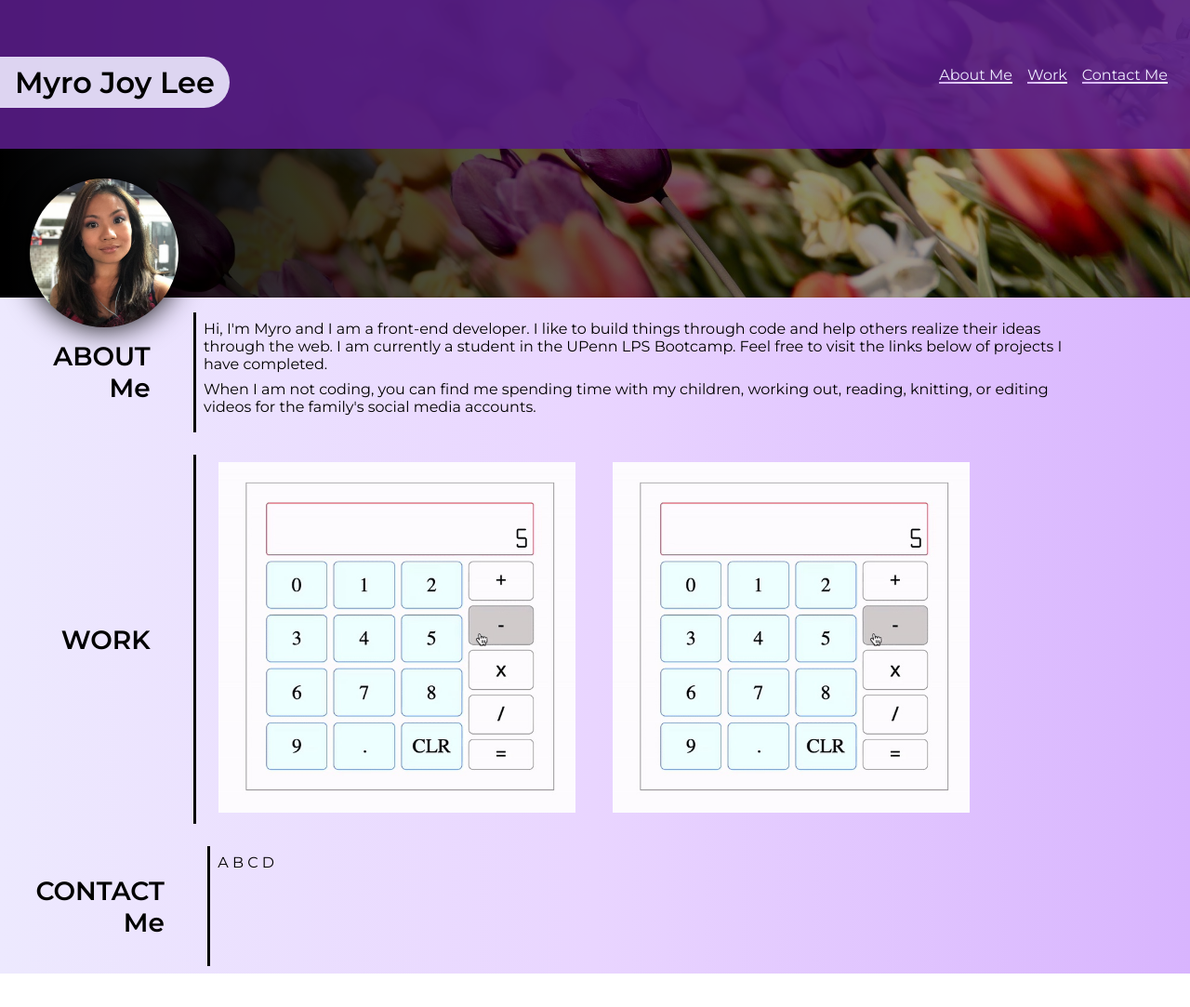
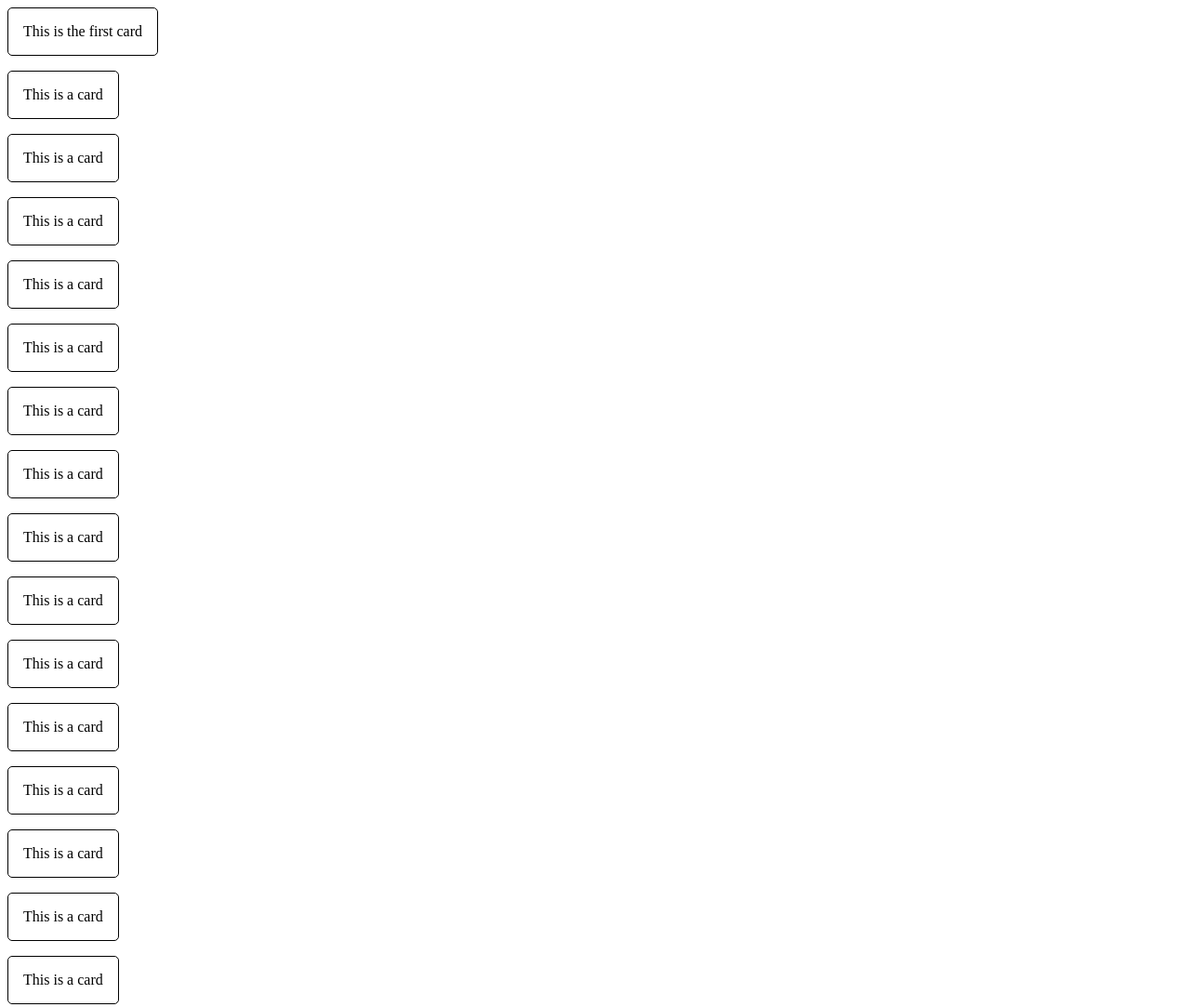
Before and after one commit to myrojoylee/portfolio-site-module-challenge-two, a plain HTML site: page index.html in a window 1280 px wide. Shown: the top 1083 px of the page at 93% size. Before the commit the page ends 1047 px from the top, so only its background shows below. Drawn offline with Linux system fonts and the light colour scheme.

Commit message:
minor changes

```diff
--- a/assets/css/style.css
+++ b/assets/css/style.css
@@ -1,211 +1,20 @@
-* {
-  margin: 0;
-  padding: 0;
-  box-sizing: border-box;
-  border: none;
-  font-size: 16px;
+.card-container {
+  display: flex;
+  flex-direction: column;
+  align-items: flex-start;
+  gap: 1rem;
+}
+.card {
+  padding: 1rem;
+  border-radius: 5px;
+  border: 1px solid black;
+  max-width: fit-content;
+  transform: translateX(100px);
+  opacity: 0;
+  transition: all 150ms ease;
 }
 
-body {
-  font-family: "Montserrat", sans-serif;
-  min-height: 100vh;
-  background-image: linear-gradient(to right, #ede9fe, #e9d5ff, #d8b4fe);
+.card.show {
+  transform: translateX(0);
+  opacity: 1
 }
-
-/*==================BANNER STYLE===================*/
-
-header {
-  background: linear-gradient(90deg, rgba(0,0,0,1), rgba(0,0,0,0.2)), url("../images/background_flowers.jpg");
-  background-repeat: no-repeat;
-  background-position: center;
-  background-size: cover;
-  height: 40vh;
-}
-
-.top {
-  display: flex;
-  justify-content: space-between;
-  align-items: center;
-  height: 20vh;
-  background-color: #581c87e6;
-}
-
-.banner {
-  height: 70%;
-  display: flex;
-}
-
-.profile__pic {
-  align-self: center;
-  width: 20vh;
-  height: 20vh;
-  border-radius: 50%;
-  object-fit: cover;
-  margin-left: 2rem;
-  filter: drop-shadow(0 0 1rem #000000);
-}
-
-/*==================NAV BAR STYLES AND ANIMATION===================*/
-
-a:link,
-a:visited {
-  text-decoration: none;
-  color: #ede9fe;
-}
-
-.gradient {
-  color: #581c87;
-  background-image: linear-gradient(90deg, #7e22ce 10%, #d8b4fe 50%),
-    linear-gradient(90deg, #d8b4fe 10%, #ede9fe 50%);
-  background-position: 0 100%;
-  background-size: 0 2px, 100% 2px;
-  background-repeat: no-repeat;
-  transition: background-size 1s;
-}
-
-.gradient:hover {
-  background-image: linear-gradient(90deg, #7e22ce 10%, #d8b4fe 50%),
-    linear-gradient(90deg, #d8b4fe 10%, #ede9fe 50%);
-  background-size: 100% 2px, 100% 2px;
-  background-repeat: no-repeat;
-  cursor: pointer;
-}
-
-nav {
-  display: flex;
-  margin: 1em;
-}
-
-.nav-content {
-  display: flex;
-  font-size: 1em;
-}
-
-.nav-item {
-  margin: 0.5em;
-  list-style: none;
-  color: #ede9fe;
-}
-
-.name {
-  margin-top: 1rem;
-}
-.name a {
-  background-color: #ede9fee6;
-  font-size: 2em;
-  font-weight: 600;
-  padding: 0.25em 0.5em;
-  color: black;
-  transition: 1s;
-}
-
-.name a:hover {
-  background-color: #d8b4fe;
-  transition: 1s;
-  cursor: pointer;
-}
-
-/*==================MAIN CONTENT STYLES====================*/
-
-.about-me,
-.work {
-  display: flex;
-  margin: 0.5em 0;
-}
-
-.about-me__header,
-.work__header,
-.social-media__header {
-  display: flex;
-
-  flex: 0 0 200px;
-  /* width: 25vw; */
-  padding: 3%;
-  text-align: right;
-  font-size: 1.75em;
-  justify-content: end;
-  align-self: center;
-}
-
-.about-me__detail,
-.work__detail,
-.social-media__detail {
-  display: flex;
-  margin: 0.5em;
-  padding: 0.5em;
-  gap: 0.5em;
-  width: 75vw;
-  border-left: 3px solid black;
-}
-
-.about-me__detail {
-  display: flex;
-  flex-direction: column;
-}
-
-.calculator img,
-.something-else img {
-  position: relative;
-  width: 30vw;
-  margin: 0 1em;
-}
-/*
-.calculator .calculator__overlay {
-  background: rgba(0, 0, 0, 0.7);
-  position: absolute;
-  height: inherit;
-  width: inherit;
-  left: 0;
-  top: 0;
-  bottom: 0;
-  right: 0;
-  opacity: 0;
-  -webkit-transition: all 0.4s ease-in-out 0s;
-  -moz-transition: all 0.4s ease-in-out 0s;
-  transition: all 0.4s ease-in-out 0s;
-}
-
-.calculator:hover .calculator__overlay {
-  opacity: 1;
-}
-
-.calculator__details {
-  position: absolute;
-  text-align: center;
-  padding-left: 1em;
-  padding-right: 1em;
-  width: inherit;
-  top: 50%;
-  left: 50%;
-  opacity: 0;
-  -webkit-transform: translate(-50%, -50%);
-  -moz-transform: translate(-50%, -50%);
-  transform: translate(-50%, -50%);
-  -webkit-transition: all 0.3s ease-in-out 0s;
-  -moz-transition: all 0.3s ease-in-out 0s;
-  transition: all 0.3s ease-in-out 0s;
-} */
-
-/*==================FOOTER STYLES====================*/
-
-footer {
-  display: flex;
-}
-
-/* MEDIA QUERIES */
-@media (max-width: 575px){
-  .top {
-    flex-direction: column;
-    gap: 1rem;
-  }
-  .name a {
-    border-radius: 1em;
-  }
-
-}
-
-@media (min-width: 575px) {
-  .name a {
-    border-radius: 0 1em 1em 0;
-  }
-}
--- a/index.html
+++ b/index.html
@@ -14,85 +14,26 @@
     <title>Portfolio - MJ Lee</title>
   </head>
   <body>
-    <header class="header">
-      <div class="top">
-        <div class="name">
-          <a href="https://github.com/myrojoylee">Myro Joy Lee</a>
-        </div>
-        <nav class="nav-bar">
-          <ul class="nav-content">
-            <li class="nav-item">
-              <a class="gradient" href="#about-me"><span>About Me</span></a>
-            </li>
-            <li class="nav-item">
-              <a class="gradient" href="#work"><span>Work</span></a>
-            </li>
-            <li class="nav-item">
-              <a class="gradient" href="#contact-me"><span>Contact Me</span></a>
-            </li>
-            <!-- <li class="nav-item">
-              <a class="gradient" href="#resume"><span>Resume</span></a>
-            </li> -->
-          </ul>
-        </nav>
-      </div>
 
-      <section class="banner">
-        <img
-          src="./assets/images/profile_pic.JPEG"
-          alt=""
-          class="profile__pic"
-        />
-      </section>
-    </header>
-
-    <main>
-      <section class="credentials">
-        <div id="about-me" class="about-me">
-          <h2 class="about-me__header">ABOUT Me</h2>
-          <div class="about-me__detail">
-            <p>
-              Hi, I'm Myro and I am a front-end developer. I like to build
-              things through code and help others realize their ideas through
-              the web. I am currently a student in the UPenn LPS Bootcamp. Feel
-              free to visit the links below of projects I have completed.
-            </p>
-            <p>
-              When I am not coding, you can find me spending time with my
-              children, working out, reading, knitting, or editing videos for
-              the family's social media accounts.
-            </p>
-          </div>
-        </div>
-        <div id="work" class="work">
-          <h2 class="work__header">WORK</h2>
-          <div class="work__detail">
-            <div class="calculator">
-              <div class="calculator__overlay"></div>
-              <img
-                src="./assets/images/calculator_demo_img.jpg"
-                alt="calculator repo"
-              />
-              <!-- <div class="calculator__details fadeIn-bottom">
-                <h3 class="calculator__detail-title">Calculator</h3>
-                <p class="calculator__details-description">
-                  This calculator can obey order of operations. Click for demo.
-                </p>
-              </div> -->
-            </div>
-            <div class="something-else">
-              <img
-                src="./assets/images/calculator_demo_img.jpg"
-                alt="calculator repo"
-              />
-            </div>
-          </div>
-        </div>
-      </section>
-    </main>
-    <footer id="contact-me" class="social-media">
-      <h2 class="social-media__header">CONTACT Me</h2>
-      <div class="social-media__detail">A B C D</div>
-    </footer>
+    <div class="card-container">
+      <div class="card">This is the first card</div>
+      <div class="card">This is a card</div>
+      <div class="card">This is a card</div>
+      <div class="card">This is a card</div>
+      <div class="card">This is a card</div>
+      <div class="card">This is a card</div>
+      <div class="card">This is a card</div>
+      <div class="card">This is a card</div>
+      <div class="card">This is a card</div>
+      <div class="card">This is a card</div>
+      <div class="card">This is a card</div>
+      <div class="card">This is a card</div>
+      <div class="card">This is a card</div>
+      <div class="card">This is a card</div>
+      <div class="card">This is a card</div>
+      <div class="card">This is a card</div>
+      <div class="card">This is the last card</div>
+    </div>
+    <script src="./index.js"></script>
   </body>
 </html>
--- /dev/null
+++ b/index.js
@@ -0,0 +1,26 @@
+const cards = document.querySelectorAll('.card');
+
+const observer = new IntersectionObserver(entries => {
+    entries.forEach(function(entry){
+        // if(entry.isIntersecting){
+        //     entry.target.classList.toggle('show');
+        // }  else {
+        //     entry.target.classList.toggle('show');
+        // }
+
+        entry.target.classList.toggle('show', entry.isIntersecting);
+        console.log(entry.target);
+        // if(entry.isIntersecting) observer.unobserve(entry.target);
+
+    })
+    console.log(entries);
+},{
+    // threshold : 0.5,
+    rootMargin: "-100px"
+});
+
+cards.forEach(card => {
+    observer.observe(card);
+})
+
+// rootMargin can be used to pre-load the image when the image is a certain distance away from being loaded, it'll start loading
```
